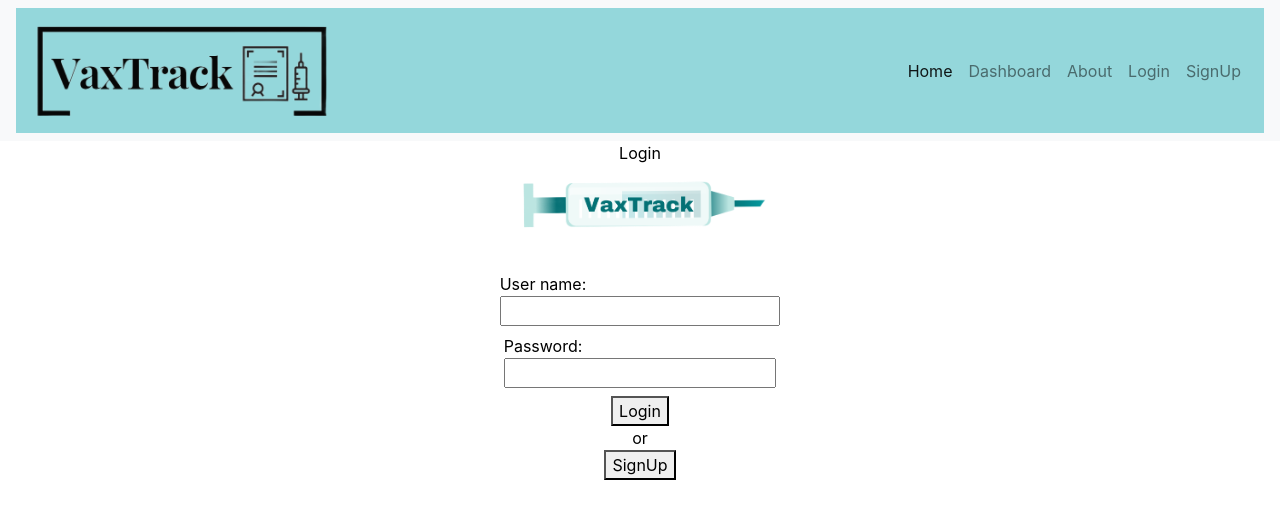
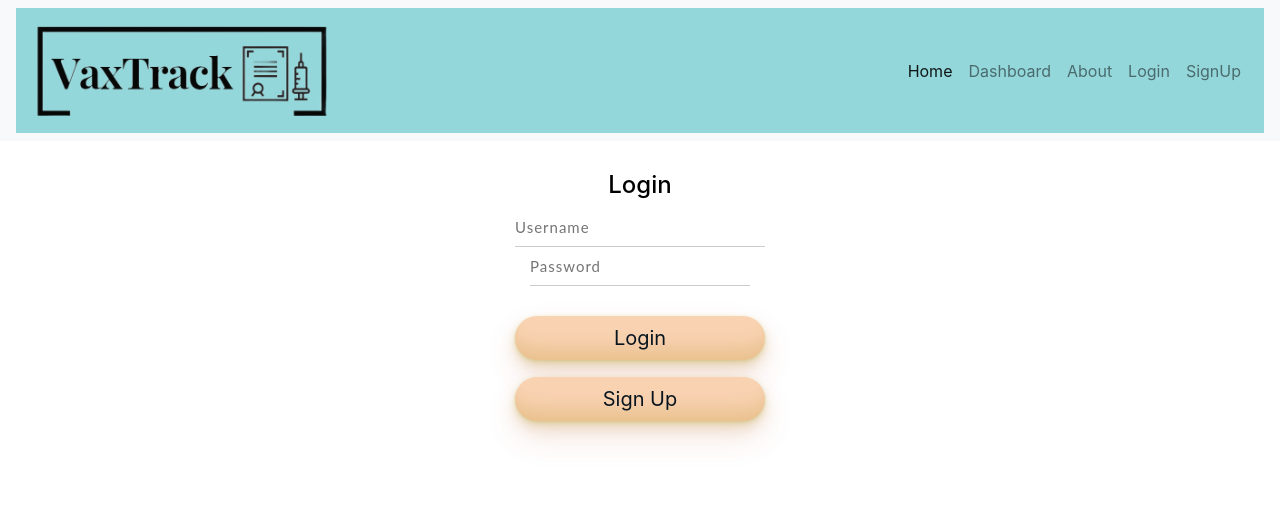
Before and after one commit to MsMLyons/vaxtrack, a React (Create React App) app in the folder client/: page /Login in a window 1280 px wide. Shown: the top 518 px of the page. Built offline with nearby package versions, Linux system fonts and the light colour scheme.

Commit message:
Login update

```diff
--- a/client/src/Components/Login.js
+++ b/client/src/Components/Login.js
@@ -17,25 +17,25 @@ function Login() {
 
   return (
     <div className="login-container">
-        Login
-        <img src='./VaxTrack.png' className='logo-login' alt="..."/>
+        <h4>Login</h4>
+
         <form onSubmit={handleSubmit}>
-            <div className="form-input-fields">
-            <label>
-            User name:
-            <input type="text" name="name" value={userName} onChange={(e)=> setUserName(e.target.value)}/>
-            </label>
 
-            <label>
-            Password:
-            <input type="text" name="name" value={password} onChange={(e)=> setPassword(e.target.value)}/>
-            </label>
+        <div class="col" className="form-input-fields">
+            <input class="effect-1" type="text" placeholder="Username" name="name" value={userName} onChange={(e)=> setUserName(e.target.value)}/>
+            <span class="focus-border"></span>
+        </div>
 
-            <button>Login</button>
-            </div>
+        <div class="col">
+            <input class="effect-1" type="text" name="name" placeholder="Password" value={password} onChange={(e)=> setPassword(e.target.value)}/>
+            <span class="focus-border"></span>
+        </div>
+
+        <div className="form-btn-submit"><button className="new-member-button">Login </button></div>
+
         </form>
-        or
-        <button>SignUp </button>
+
+        <div className="form-btn-submit"><button className="new-member-button">Sign Up </button></div>
 
 
     </div>
--- a/client/src/Style/Login.css
+++ b/client/src/Style/Login.css
@@ -3,6 +3,7 @@
     flex-direction: column;
     align-items: center;
     color: black;
+    margin: 30px;
 }
 
 .form-input-fields{
@@ -14,3 +15,19 @@
     width: 20%;
     margin-bottom: 3%
 }
+
+.form-control{
+    height:3vw;
+}
+
+
+*input styling*/
+:focus{outline: none;}
+.col{width: 100%; margin-bottom: 10%; position: relative;}
+input[type="text"]{font: 15px/24px "Lato", Arial, sans-serif; color: #333; width: 100%; box-sizing: border-box; letter-spacing: 1px;}
+
+
+.effect-1{border: 0; padding: 7px 0; border-bottom: 1px solid #ccc;}
+
+.effect-1 ~ .focus-border{position: absolute; bottom: 0; left: 0; width: 0; height: 2px; background-color: #0e9ba0; transition: 0.4s;}
+.effect-1:focus ~ .focus-border{width: 100%; transition: 0.4s;}
```
